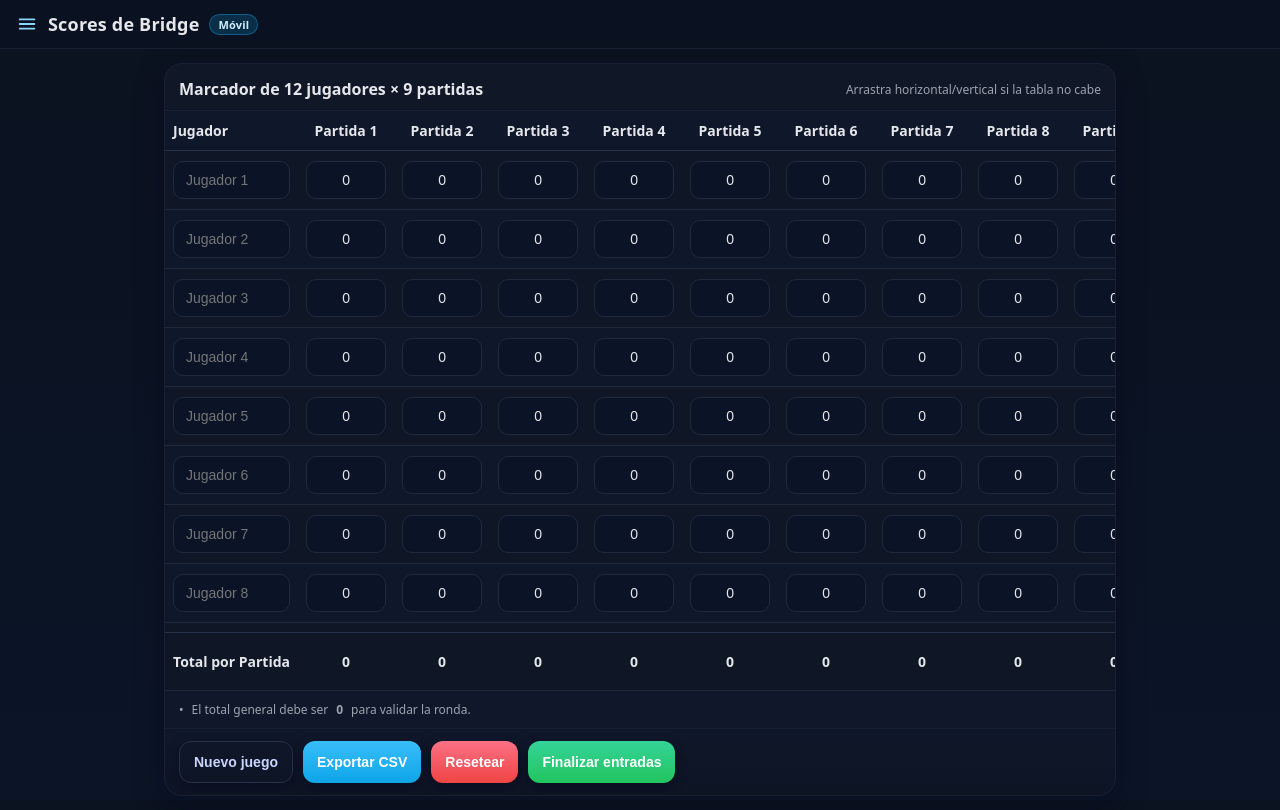
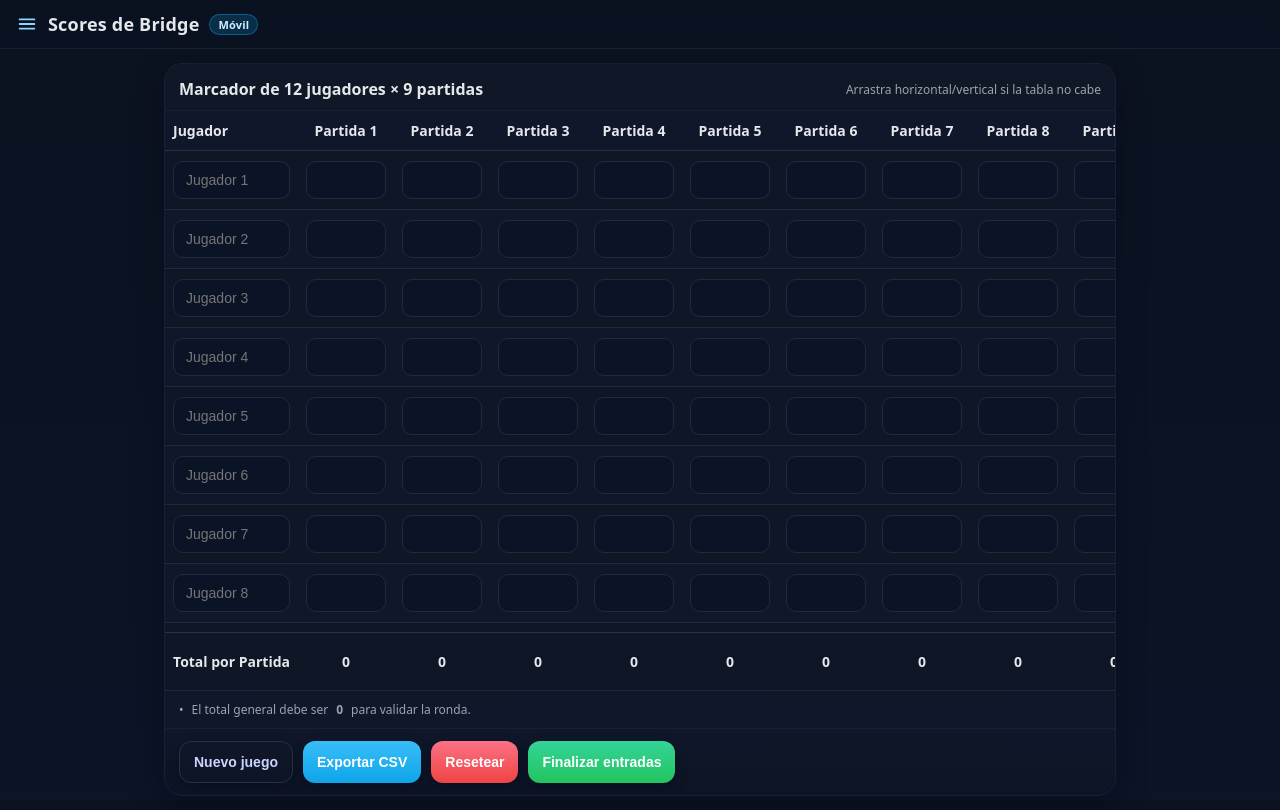
Before and after one commit to rafaelnino1/node-adys5o6t, a website: page index.html in a window 1280 px wide. Both pictures are taken after a click on the button "Resetear". Drawn offline with Linux system fonts and the light colour scheme.

Commit message:
Update index.html

```diff
--- a/index.html
+++ b/index.html
@@ -70,7 +70,6 @@
       position:relative;
       overflow:auto;
       max-height: calc(100dvh - 220px);
-      /* momentum scroll iOS */
       -webkit-overflow-scrolling: touch;
     }
     table{
@@ -247,7 +246,8 @@
         for(let c=0;c<N_PAR;c++){
           const td = document.createElement('td');
           const inp = document.createElement('input');
-          inp.type='number'; inp.inputMode='numeric'; inp.min=-99; inp.max=99; inp.value=0;
+          inp.type='number'; inp.inputMode='numeric'; inp.min=-99; inp.max=99;
+          inp.value=''; // ← inicia vacío (sin 0)
           inp.className='num-input'; inp.id=cellId(r,c);
           inp.addEventListener('input', ()=>{ actualizarTotal(r); saveAndPaint(); });
           td.appendChild(inp);
@@ -341,7 +341,7 @@
         for(let r=0;r<N_JUG;r++){
           document.getElementById(nameId(r)).value = data?.names?.[r] ?? '';
           for(let c=0;c<N_PAR;c++){
-            document.getElementById(cellId(r,c)).value = data?.cells?.[r]?.[c] ?? 0;
+            document.getElementById(cellId(r,c)).value = (data?.cells?.[r]?.[c] ?? '') || '';
           }
           actualizarTotal(r);
         }
@@ -390,7 +390,7 @@
       for(let r=0;r<N_JUG;r++){
         document.getElementById(nameId(r)).value='';
         for(let c=0;c<N_PAR;c++){
-          document.getElementById(cellId(r,c)).value=0;
+          document.getElementById(cellId(r,c)).value='';
         }
         document.getElementById(totalId(r)).textContent='0';
       }
```
